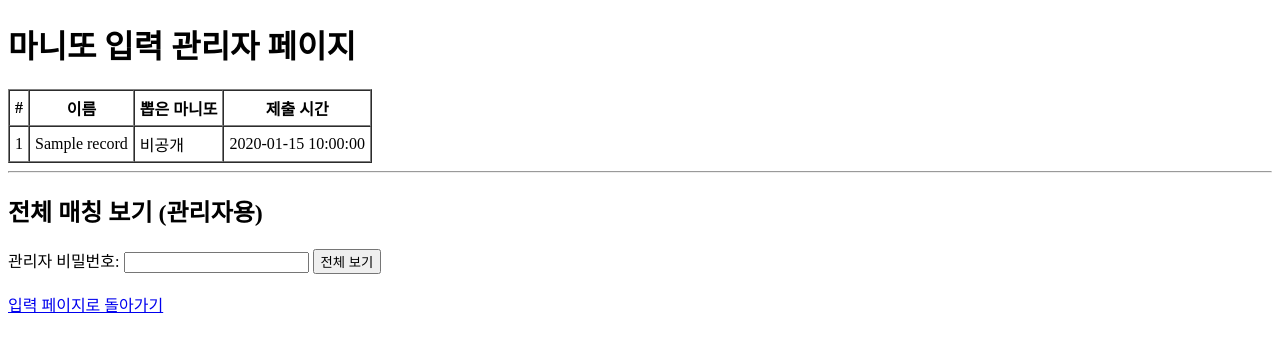
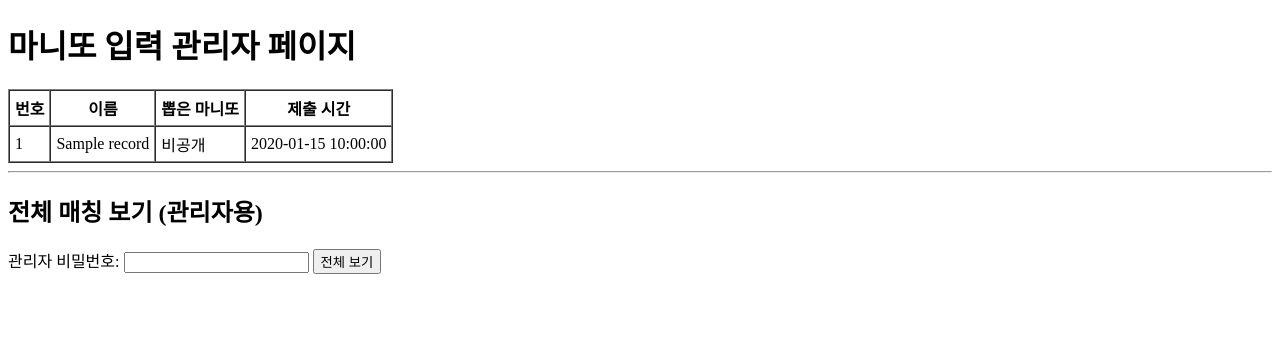
Before and after one commit to i89624356-web/secret-friend_info, a Flask app: template templates/admin.html in a window 1280 px wide. Shown: the top 352 px of the page. Run offline with Flask 3, Linux system fonts and the light colour scheme; the template is opened without the code that fills it: most values are stand-ins (such as "Sample title", 1, 10 or a date in 2020).

Commit message:
admin modified

```diff
--- a/app.py
+++ b/app.py
@@ -72,8 +72,6 @@ def admin():
         else:
             message = "비밀번호가 틀렸습니다."
 
-    # 최신이 위로 오게 하고 싶으면 한 번 뒤집기
-    records = list(reversed(records))
     return render_template("admin.html",
                            records=records,
                            show_full=show_full,
--- a/templates/admin.html
+++ b/templates/admin.html
@@ -13,7 +13,7 @@
     <table border="1" cellspacing="0" cellpadding="5">
         <thead>
             <tr>
-                <th>#</th>
+                <th>번호</th>
                 <th>이름</th>
                 <th>뽑은 마니또</th>
                 <th>제출 시간</th>
@@ -54,8 +54,7 @@
     <p style="color: red;">{{ message }}</p>
     {% endif %}
 
-    <br>
-    <a href="/">입력 페이지로 돌아가기</a>
+
 </body>
 
 </html>
```
